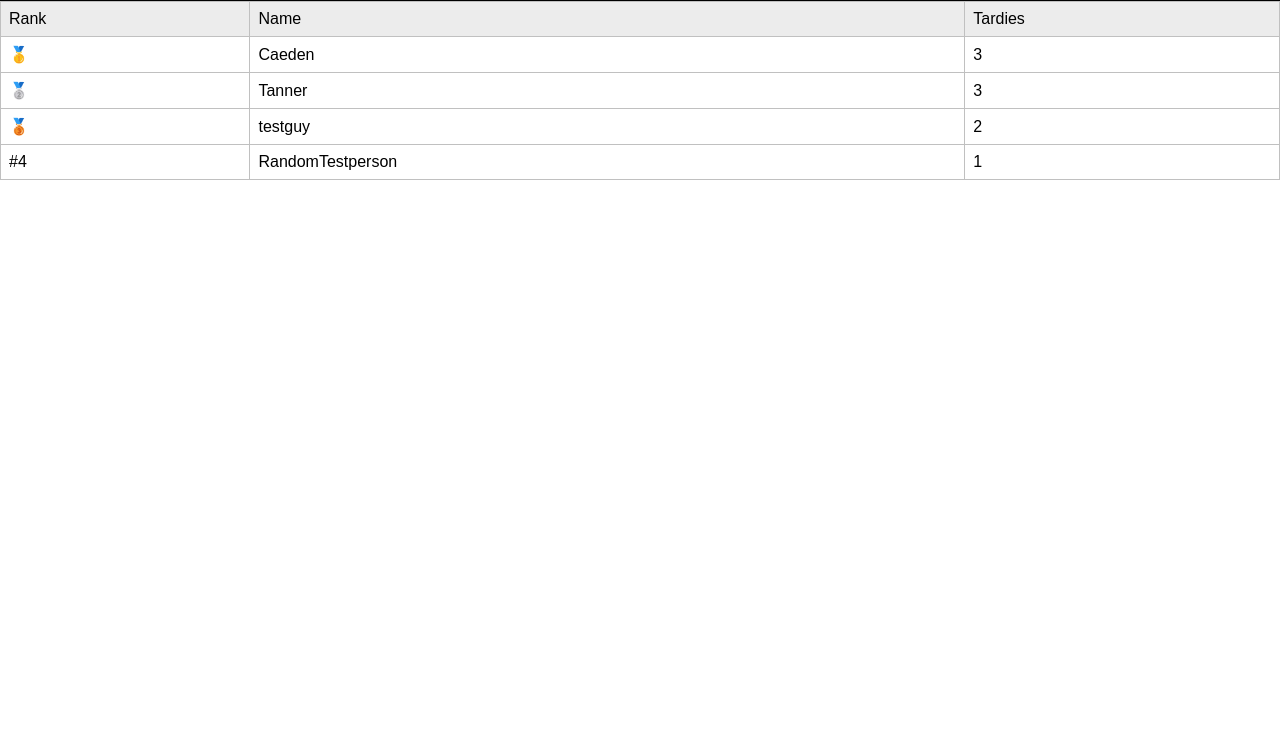
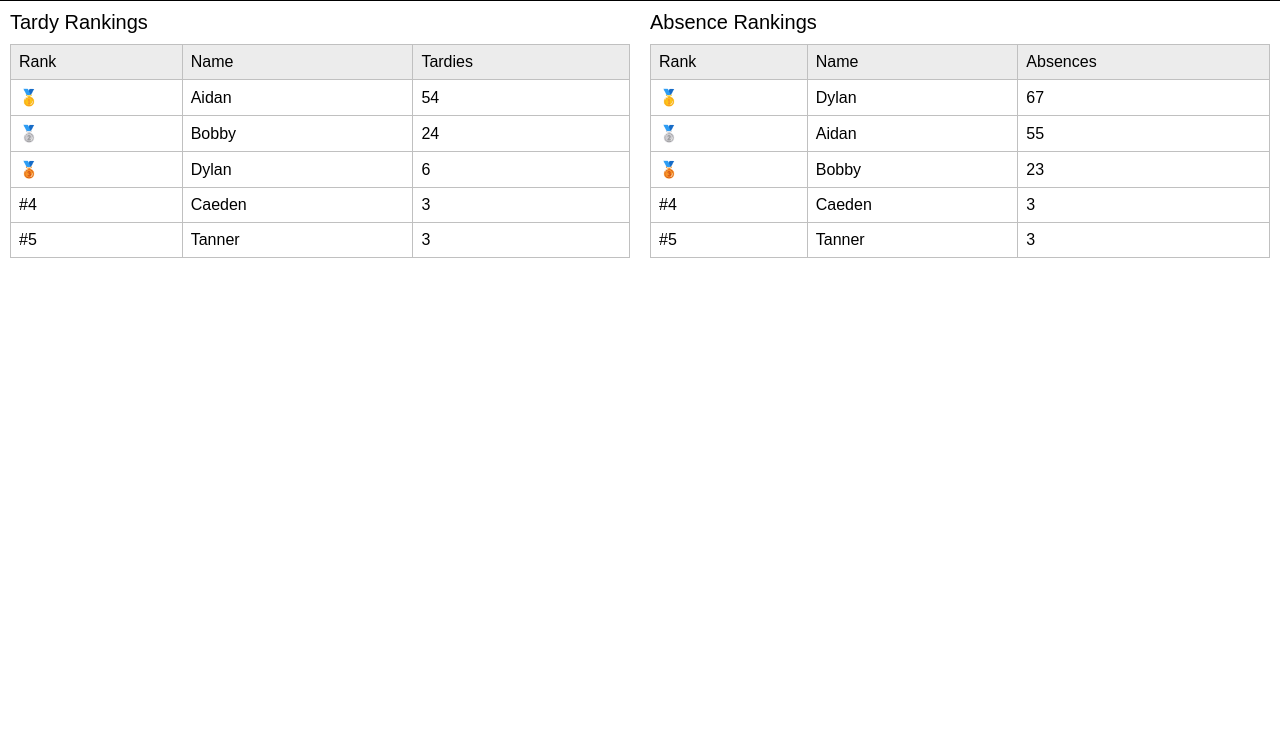
Before and after one commit to Waffleings/waffleings.github.io, a plain HTML site: page tardyleaderboard.html in a window 1280 px wide. Shown: the part 51-800 px from the top of the page. Drawn offline with Linux system fonts and the light colour scheme.

Commit message:
Update tardyleaderboard.html

```diff
--- a/tardyleaderboard.html
+++ b/tardyleaderboard.html
@@ -2,7 +2,7 @@
 <html>
 <head>
 <meta charset="UTF-8">
-<title>Tardy Rankings</title>
+<title>PlusPortals Rankings</title>
 
 <style>
 body{
@@ -17,6 +17,22 @@ body{
     font-size: 24px;
     font-weight: bold;
     padding: 12px;
+}
+
+.boards{
+    display: flex;
+    gap: 20px;
+    padding: 10px;
+}
+
+.board{
+    flex: 1;
+}
+
+.board h2{
+    margin: 0 0 10px 0;
+    font-size: 20px;
+    font-weight: normal;
 }
 
 table{
@@ -45,35 +61,54 @@ tr:nth-child(even){
 <body>
 
 <div class="header">
-    Tardy Rankings
+    PlusPortals Rankings
 </div>
 
-<table id="leaderboard">
+<div class="boards">
+
+    <div class="board">
+        <h2>Tardy Rankings</h2>
+        <table id="tardyLeaderboard">
             <tr>
                 <th>Rank</th>
                 <th>Name</th>
                 <th>Tardies</th>
             </tr>
         </table>
+    </div>
+
+    <div class="board">
+        <h2>Absence Rankings</h2>
+        <table id="absenceLeaderboard">
+            <tr>
+                <th>Rank</th>
+                <th>Name</th>
+                <th>Absences</th>
+            </tr>
+        </table>
+    </div>
+
+</div>
 
 <script>
 let people = [
-    {name: "Caeden", tardies: 3},
-    {name: "RandomTestperson", tardies: 1},
-    {name: "testguy", tardies: 2},
-    {name: "Tanner", tardies: 3}
+    {name: "Aidan", tardies: 54, absences: 55},
+    {name: "Bobby", tardies: 24, absences: 23},
+    {name: "Dylan", tardies: 6, absences: 67},
+    {name: "Caeden", tardies: 3, absences: 3},
+    {name: "Tanner", tardies: 3, absences: 3}
 ];
 
-// Sort highest tardies first
-people.sort((a,b) => b.tardies - a.tardies);
+const medals = ["🥇","🥈","🥉"];
 
-const medals = ["🥇","🥈","🥉"];
-const table = document.getElementById("leaderboard");
+// Tardy leaderboard
+let tardyPeople = [...people].sort((a,b) => b.tardies - a.tardies);
+const tardyTable = document.getElementById("tardyLeaderboard");
 
-people.forEach((person,index) => {
+tardyPeople.forEach((person,index) => {
     let rank = medals[index] || "#" + (index + 1);
 
-    table.innerHTML += `
+    tardyTable.innerHTML += `
         <tr>
             <td>${rank}</td>
             <td>${person.name}</td>
@@ -81,6 +116,22 @@ people.forEach((person,index) => {
         </tr>
     `;
 });
+
+// Absence leaderboard
+let absencePeople = [...people].sort((a,b) => b.absences - a.absences);
+const absenceTable = document.getElementById("absenceLeaderboard");
+
+absencePeople.forEach((person,index) => {
+    let rank = medals[index] || "#" + (index + 1);
+
+    absenceTable.innerHTML += `
+        <tr>
+            <td>${rank}</td>
+            <td>${person.name}</td>
+            <td>${person.absences}</td>
+        </tr>
+    `;
+});
 </script>
 
 </body>
```
Lines whose indentation alone changed are shown as unchanged.
